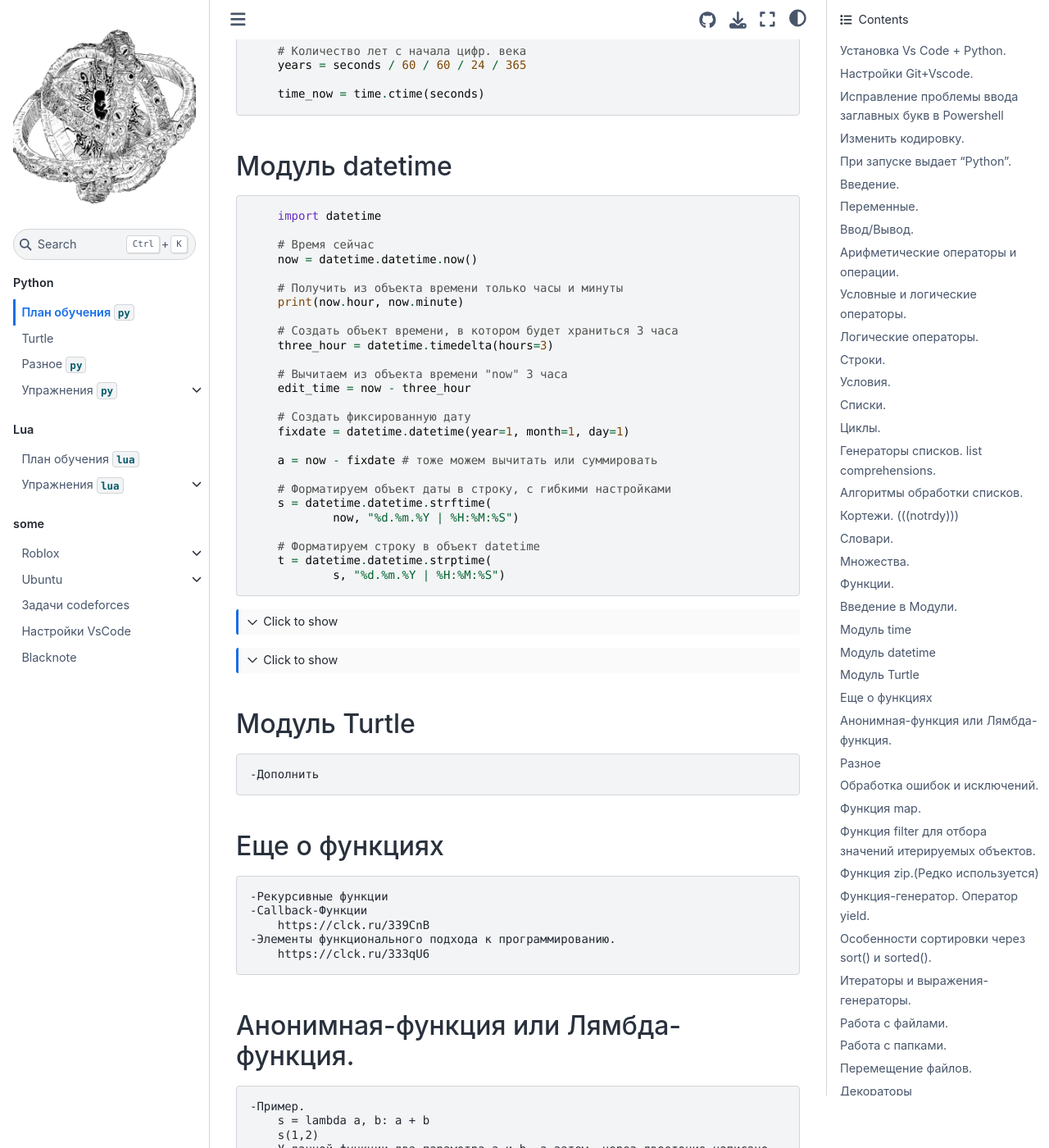
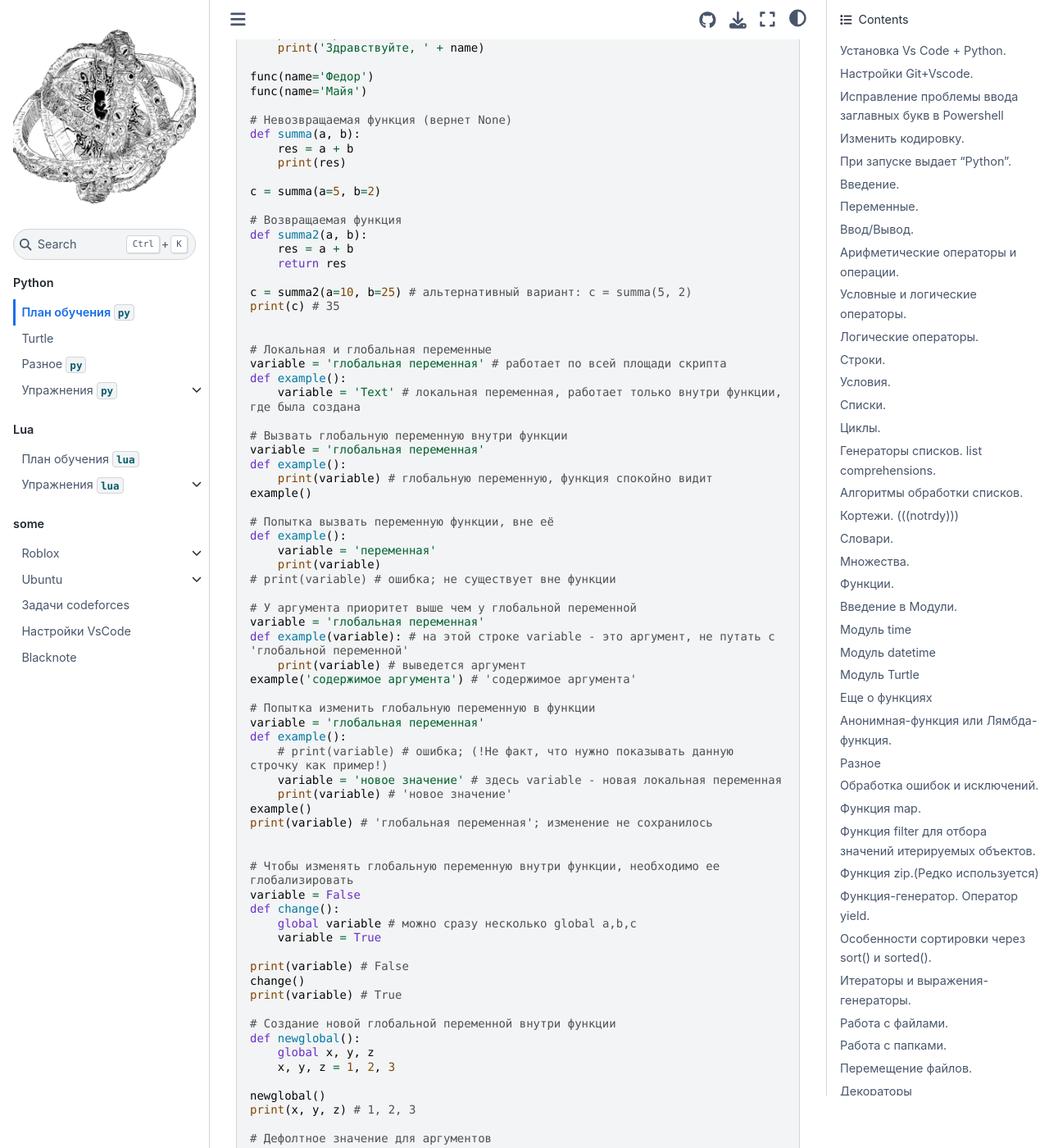
Before and after one commit to your-teach/faithpages, a Jupyter Book: the page built from Python/study-plan-py.md, in a window 1280 px wide and 1400 px high, scrolled down 12275 px. Shown: the whole window at 82% size. Built offline with Jupyter Book 1.0.4 settings and Sphinx 7.4.7 and the Sphinx Book theme 1.1.4, drawn with Linux system fonts in a browser that asks for light colours; some of the changed text lies outside the part shown.

Commit message:
fix function python

````diff
--- a/Python/study-plan-py.md
+++ b/Python/study-plan-py.md
@@ -482,8 +482,7 @@
 
 ## Функции.
 
-    -Команда которая имеет в конце скобки называется функцией, она выполняет заранее подготовленный список действий в тот
-    момент, когда мы ее вызовем.
+    -Команда которая имеет в конце скобки называется функцией, она выполняет заранее подготовленный список действий в тот момент, когда мы ее вызовем.
     Функции могут иметь аргументы, они вводятся в скобки, через запятую. В Python есть готовые функции, такие как print().
     Но так же мы можем создавать свои функции.
     -Функция без аргументов. Создание и вызов функции. Нельзя вызывать функции до создания.
@@ -503,6 +502,118 @@
 
     -Условия и циклы внутри функций.
     -Что такое *args и **kwargs
+
+```python
+
+# func() # Нельзя вызывать функцию до её объявления.
+# Объявление функции.
+def func():
+    print('Помахать рукой')
+    print('Подойти к человеку')
+    print('Пожать руку')
+    print('Приветствие:')
+    print('Здравствуйте, человек!')
+# Конец функции.
+
+func() # Запуск функции
+func()
+print(func) # объект функции; не является запуском
+
+# Передаем ссылку на функцию другой переменной
+new_name = func
+new_name()
+
+# Функция с аргументами
+def func(name): # Можно создавать неограниченное кол-во аргументов
+    print('Помахать рукой')
+    print('Подойти к ' + name)
+    print('Пожать руку')
+    print('Приветствие:')
+    print('Здравствуйте, ' + name)
+
+func(name='Федор')
+func(name='Майя')
+
+# Невозвращаемая функция (вернет None)
+def summa(a, b):
+    res = a + b
+    print(res)
+
+c = summa(a=5, b=2)
+
+# Возвращаемая функция
+def summa2(a, b):
+    res = a + b
+    return res
+
+c = summa2(a=10, b=25) # альтернативный вариант: c = summa(5, 2)
+print(c) # 35
+
+
+# Локальная и глобальная переменные
+variable = 'глобальная переменная' # работает по всей площади скрипта
+def example():
+    variable = 'Text' # локальная переменная, работает только внутри функции, где была создана
+
+# Вызвать глобальную переменную внутри функции
+variable = 'глобальная переменная'
+def example():
+    print(variable) # глобальную переменную, функция спокойно видит
+example()
+
+# Попытка вызвать переменную функции, вне её
+def example():
+    variable = 'переменная'
+    print(variable)
+# print(variable) # ошибка; не существует вне функции
+
+# У аргумента приоритет выше чем у глобальной переменной
+variable = 'глобальная переменная'
+def example(variable): # на этой строке variable - это аргумент, не путать с 'глобальной переменной'
+    print(variable) # выведется аргумент
+example('содержимое аргумента') # 'содержимое аргумента'
+
+# Попытка изменить глобальную переменную в функции
+variable = 'глобальная переменная'
+def example():
+    # print(variable) # ошибка; (!Не факт, что нужно показывать данную строчку как пример!)
+    variable = 'новое значение' # здесь variable - новая локальная переменная
+    print(variable) # 'новое значение'
+example()
+print(variable) # 'глобальная переменная'; изменение не сохранилось
+
+
+# Чтобы изменять глобальную переменную внутри функции, необходимо ее глобализировать
+variable = False
+def change():
+    global variable # можно сразу несколько global a,b,c
+    variable = True
+
+print(variable) # False
+change()
+print(variable) # True
+
+# Создание новой глобальной переменной внутри функции
+def newglobal():
+    global x, y, z
+    x, y, z = 1, 2, 3
+
+newglobal()
+print(x, y, z) # 1, 2, 3
+
+# Дефолтное значение для аргументов
+def example2(variable=None):
+    print(variable)
+
+example(variable='Text') # 'Text'
+example() # None
+
+# Присвоить возвращаемые значения функции переменной:     a = func(x,y)
+# Несколько возвращаемых значений в виде кортежа:   a,b = func(x,y)
+# Можно использовать Условия и Циклы внутри функций.
+# *args и **kwargs
+
+```
 
 ## Введение в Модули.
 
````
Also changed, not shown: main.py (added, +7 -0 lines).
